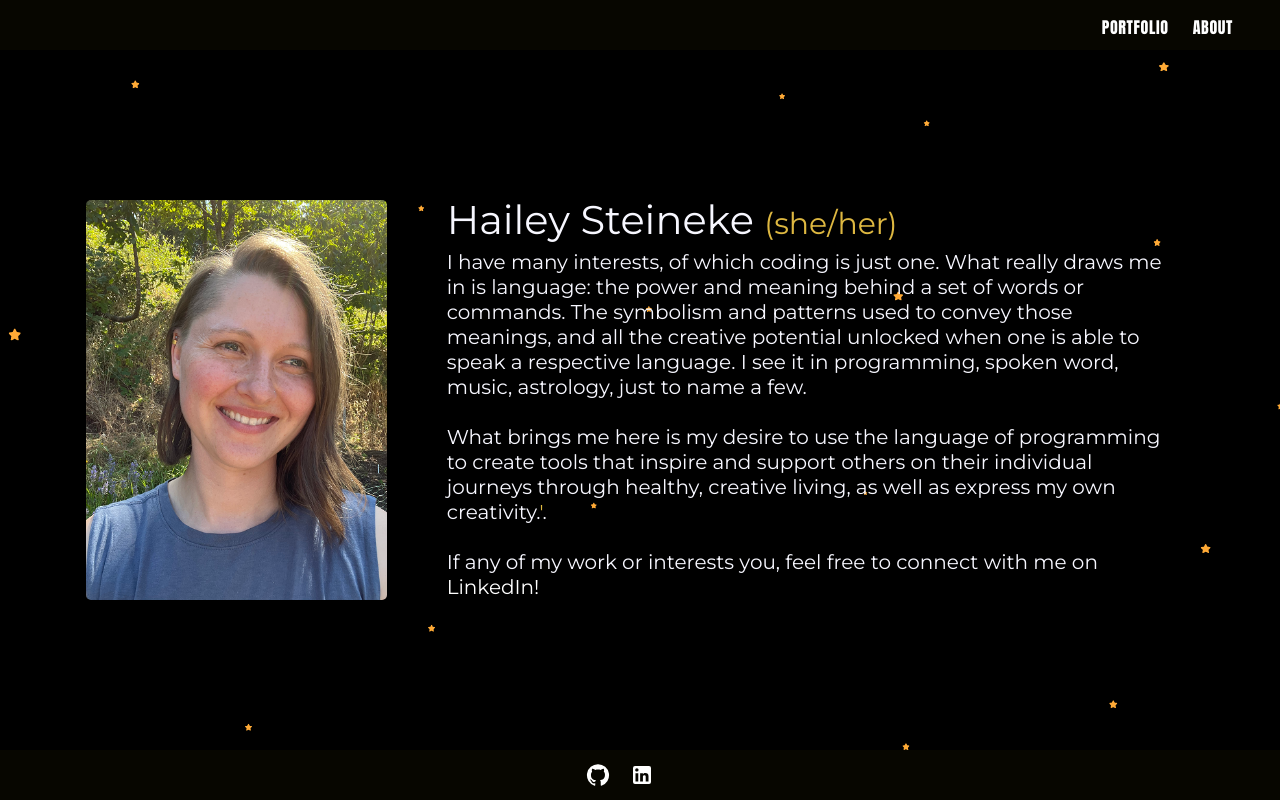
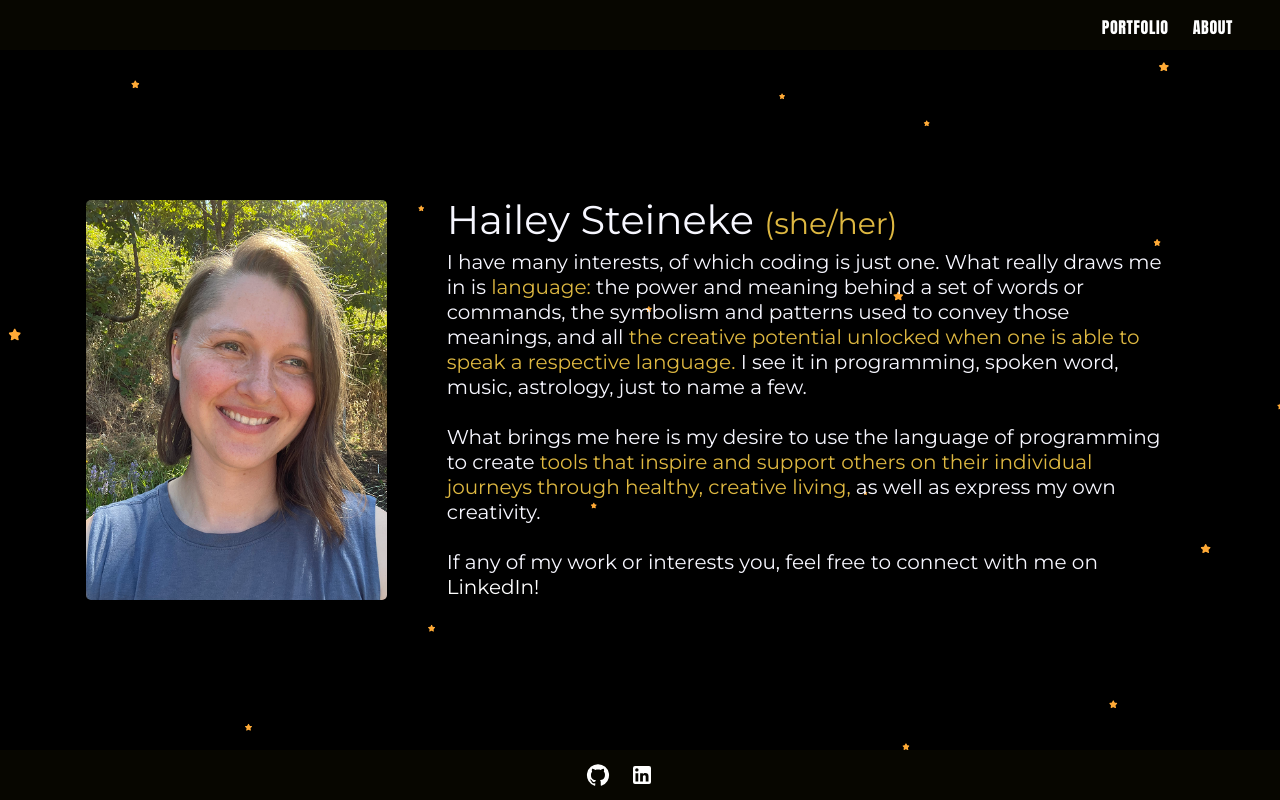
Before and after one commit to hdsteineke/portfolio-site, a React app: page / in a window 1280 px wide. Built offline with nearby package versions, Linux system fonts and the light colour scheme.

Commit message:
updated About Me

```diff
--- a/src/components/About/About.jsx
+++ b/src/components/About/About.jsx
@@ -15,11 +15,11 @@ export default function About() {
       </section>
       <section className={styles.About}>
         <h1>Hailey Steineke <span className={styles.Pronouns}>(she/her)</span></h1>
-        <p>I have many interests, of which coding is just one. What really draws me in is language: the power and meaning behind a set of words or commands. The symbolism and patterns used to convey those meanings, and all the creative potential unlocked when one is able to speak a respective language. I see it in programming, spoken word, music, astrology, just to name a few.
+        <p>I have many interests, of which coding is just one. What really draws me in is <span className={styles.Highlight}>language:</span> the power and meaning behind a set of words or commands, the symbolism and patterns used to convey those meanings, and all <span className={styles.Highlight}>the creative potential unlocked when one is able to speak a respective language.</span> I see it in programming, spoken word, music, astrology, just to name a few.
           <br></br>
           <br></br>
 
-        What brings me here is my desire to use the language of programming to create tools that inspire and support others on their individual journeys through healthy, creative living, as well as express my own creativity.<span className={styles.Highlight}>&apos;</span>.
+        What brings me here is my desire to use the language of programming to create <span className={styles.Highlight}>tools that inspire and support others on their individual journeys through healthy, creative living,</span> as well as express my own creativity.<span className={styles.Highlight}></span>
           <br></br>
           <br></br>
 
```
